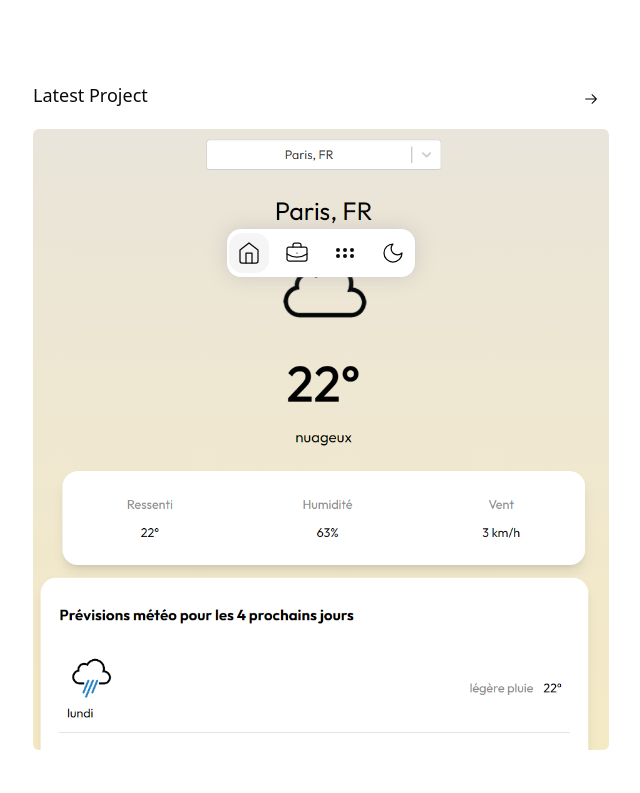
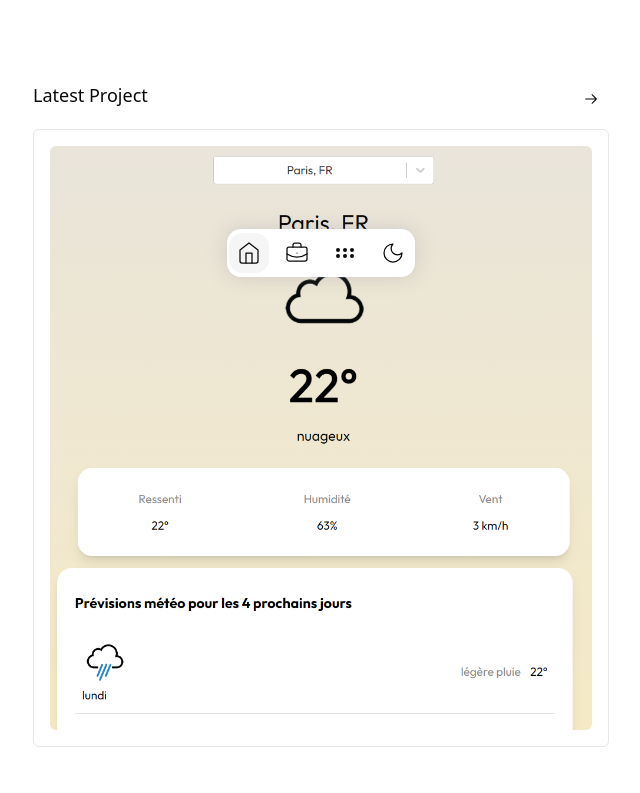
Before and after one commit to Martin-Rouault/NextJSPortfolio, a Next.js app: page / in a window 1280 px wide. Shown: the part 507-1300 px from the top of the page, without its empty margins (319-959 px from the left). Built offline with nearby package versions, Linux system fonts and the light colour scheme.

Commit message:
Update PictureBackground component styling

```diff
--- a/components/component/pictureBackground.tsx
+++ b/components/component/pictureBackground.tsx
@@ -2,7 +2,7 @@ import Image from "next/image";
 
 export default function PictureBackground({ imageSrc }: { imageSrc: string }) {
   return (
-    <div className="flex justify-center items-center mt-3 rounded-md ">
+    <div className="mt-3 border border-gray-200 p-4 dark:border-neutral-800 dark:bg-neutral-900 rounded-md ">
       <Image
         src={imageSrc}
         width={1000}
```
